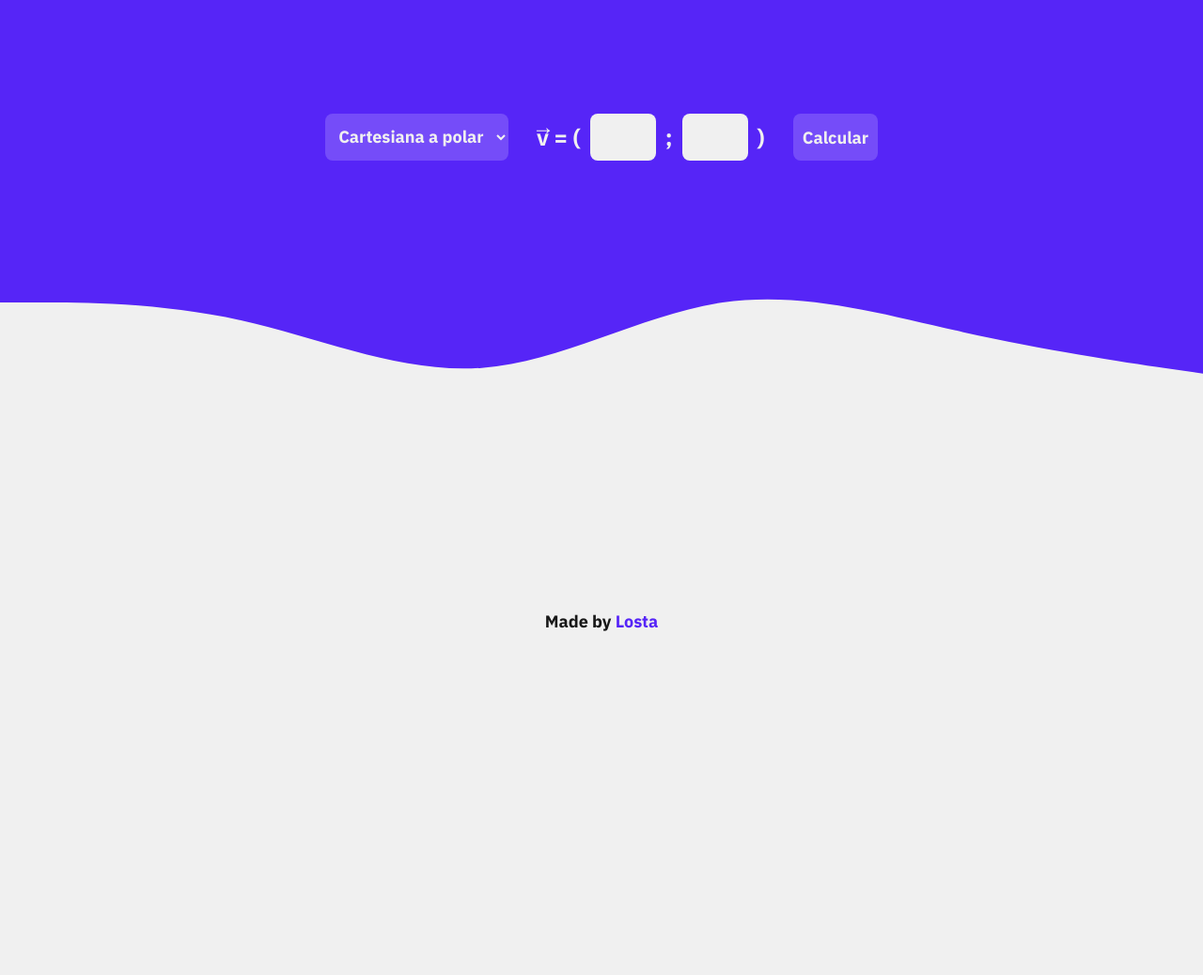
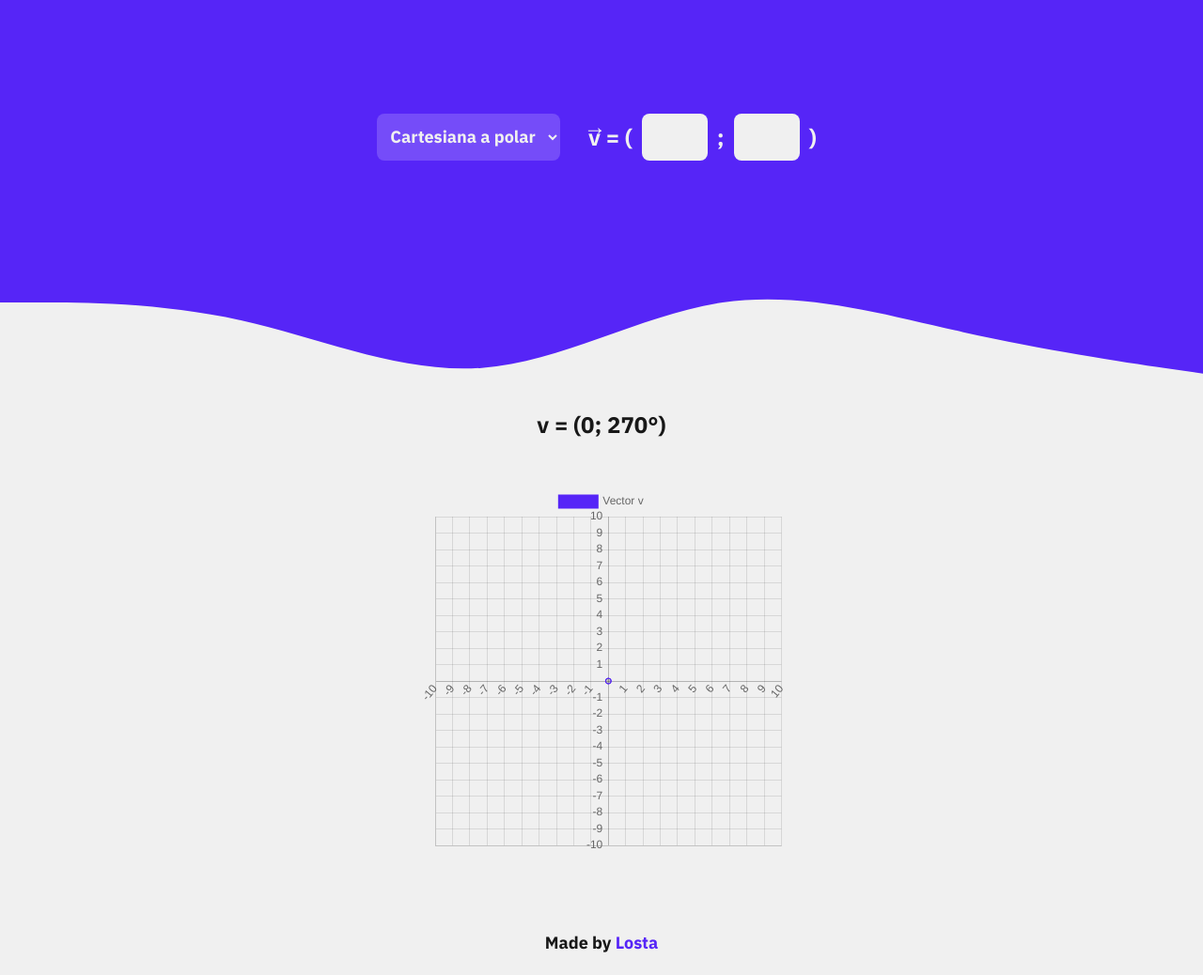
Before and after one commit to ManuLosta/calculadora-de-vectores, a plain HTML site: page index.html in a window 1280 px wide. Shown: the part 104-1142 px from the top of the page at 94% size. Before the commit the page ends 840 px from the top, so only its background shows below. Drawn offline with nearby package versions, Linux system fonts and the light colour scheme.

Commit message:
gráfico agregado

```diff
--- a/css/mobile.css
+++ b/css/mobile.css
@@ -16,6 +16,11 @@
   margin: 30px 20%;
 }
 
+.main__result--chart {
+  width: 100%;
+  padding: 0 10px;
+}
+
 .footer {
   position: static;
 }
--- a/css/style.css
+++ b/css/style.css
@@ -111,25 +111,6 @@ main {
   display: inline-block;
 }
 
-.main__input--button {
-  height: 50px;
-  margin-left: 20px;
-  padding: 10px;
-  border: none;
-  border-radius: 8px;
-  font-family: 'IBM Plex Sans', sans-serif;
-  font-size: 1.8rem;
-  font-weight: bold;
-  text-align: center;
-  color: var(--white);
-  background-color: rgba(255, 255, 255, 0.18);
-  cursor: pointer;
-}
-
-.main__input--button:hover {
-  background-color: rgba(255, 255, 255, 0.22);
-}
-
 .main__result--divider {
   top: -190px;
   right: 0;
@@ -148,11 +129,17 @@ main {
 .main__result {
   position: relative;
   width: 100%;
-  height: 300px;
   margin-top: 190px;
   display: flex;
   align-items: center;
   justify-items: center;
+  flex-direction: column;
+}
+
+.main__result--chart {
+  width: 400px;
+  margin: 50px 0;
+
 }
 
 .main__result--output {
@@ -164,8 +151,6 @@ main {
 
 
 .footer {
-  position: absolute;
-  bottom: 0;
   width: 100%;
   height: 70px;
   display: flex;
--- a/index.html
+++ b/index.html
@@ -5,11 +5,11 @@
     <meta http-equiv="X-UA-Compatible" content="IE=edge" />
     <meta name="viewport" content="width=device-width, initial-scale=1.0" />
     <title>Calculadora de Vectores Beta</title>
-    <link rel="icon" href="./assets/arrow.svg">
+    <link rel="icon" href="./assets/arrow.svg" />
 
     <!-- STYLES -->
     <link rel="stylesheet" href="./css/style.css" />
-    <link rel="stylesheet" href="./css/mobile.css" media="(max-width: 676px)">
+    <link rel="stylesheet" href="./css/mobile.css" media="(max-width: 676px)" />
 
     <!-- GOOGLE FONTS -->
     <link rel="preconnect" href="https://fonts.gstatic.com" />
@@ -26,11 +26,10 @@
           <option value="polar_a_cartesiana">Polar a cartesiana</option>
         </select>
         <span class="input__declaration"><span class="span__arrow">→</span> v = (</span>
-        <input class="main__input--text" id="firstParameter" type="number" onchange="limpiarResultado()" />
+        <input class="main__input--text" id="firstParameter" type="number" onchange="start()" />
         <span class="input__declaration">;</span>
-        <input class="main__input--text" id="secondParameter" type="number" onchange="limpiarResultado()" />
+        <input class="main__input--text" id="secondParameter" type="number" onchange="start()" />
         <span class="input__declaration"><span id="degree-symbol" class="degree-symbol">°</span> )</span>
-        <button class="main__input--button" id="btnCalculate" onclick="start()">Calcular</button>
       </section>
       <section class="main__result">
         <div class="main__result--divider">
@@ -43,11 +42,15 @@
           </svg>
         </div>
         <p class="main__result--output" id="output"></p>
+        <div class="main__result--chart">
+          <canvas id="myChart" width="600" height="600"></canvas>
+        </div>
       </section>
       <footer class="footer">
         <p>Made by <a href="https://losta.xyz/" target="_blank">Losta</a></p>
       </footer>
     </main>
+    <script src="https://cdn.jsdelivr.net/npm/chart.js@2.9.4/dist/Chart.min.js"></script>
     <script src="./js/index.js"></script>
   </body>
 </html>
--- a/js/index.js
+++ b/js/index.js
@@ -14,6 +14,7 @@ class Conversor {
   calcular(x1, y1, calculo) {
     switch (calculo) {
       case 'cartesiana_a_polar':
+        this.dibujarGrafico(x1, y1);
         this.cartesianaAPolar(x1, y1);
         break;
       case 'polar_a_cartesiana':
@@ -101,30 +102,94 @@ class Conversor {
 
     console.log(`(${x1}; ${y1})`);
     output.innerHTML = `v = (${x1}; ${y1})`;
+    this.dibujarGrafico(x1, y1);
+  }
+
+  dibujarGrafico(x1, y1) {
+    const ctx = document.getElementById('myChart').getContext('2d');
+    let myChart = new Chart(ctx, {
+      type: 'scatter',
+      plugins: [
+        {
+          beforeDraw: (chart) => {
+            var xAxis = chart.scales['x-axis-1'];
+            var yAxis = chart.scales['y-axis-1'];
+            const scales = chart.chart.config.options.scales;
+            scales.xAxes[0].ticks.padding = yAxis.top - yAxis.getPixelForValue(0) + 6;
+            scales.yAxes[0].ticks.padding = xAxis.getPixelForValue(0) - xAxis.right + 6;
+          },
+        },
+      ],
+      data: {
+        datasets: [
+          {
+            label: 'Vector v',
+            data: [
+              {
+                x: 0,
+                y: 0,
+              },
+              {
+                x: x1,
+                y: y1,
+              },
+            ],
+            borderColor: '#5625f7',
+            showLine: true,
+            fill: false,
+          },
+        ],
+      },
+      options: {
+        scales: {
+          xAxes: [
+            {
+              ticks: {
+                min: -10,
+                max: 10,
+                stepSize: 1,
+                callback: (v) => (v == 0 ? '' : v),
+              },
+              gridLines: {
+                drawTicks: false,
+              },
+            },
+          ],
+          yAxes: [
+            {
+              ticks: {
+                min: -10,
+                max: 10,
+                stepSize: 1,
+                callback: (v) => (v == 0 ? '' : v),
+              },
+              gridLines: {
+                drawTicks: false,
+              },
+            },
+          ],
+        },
+      },
+    });
   }
 }
 
 function cambiarVisual() {
-  console.log('a');
   const calculo = document.getElementById('calcs').value;
   const span = document.getElementById('degree-symbol');
 
-  output.innerHTML = '';
-
-  firstParameter.value = '';
-  secondParameter.value = '';
 
   if (calculo == 'polar_a_cartesiana') {
     span.classList.add('show');
   } else {
     span.classList.remove('show');
   }
+
+  start();
 }
 
 function start() {
-  window.calculo = new Conversor();
+  let = new Conversor();
 }
 
-function limpiarResultado() {
-  output.innerHTML = '';
-}
+start();
```
